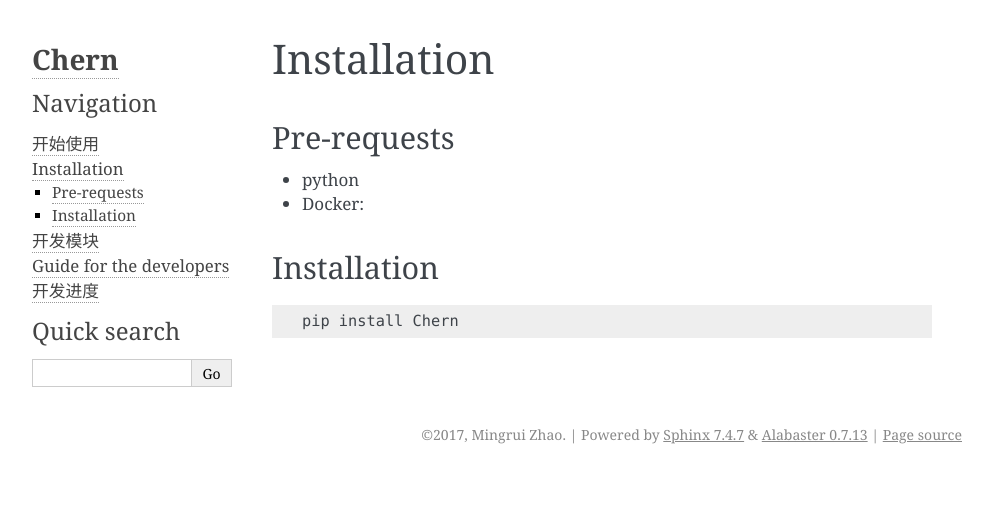
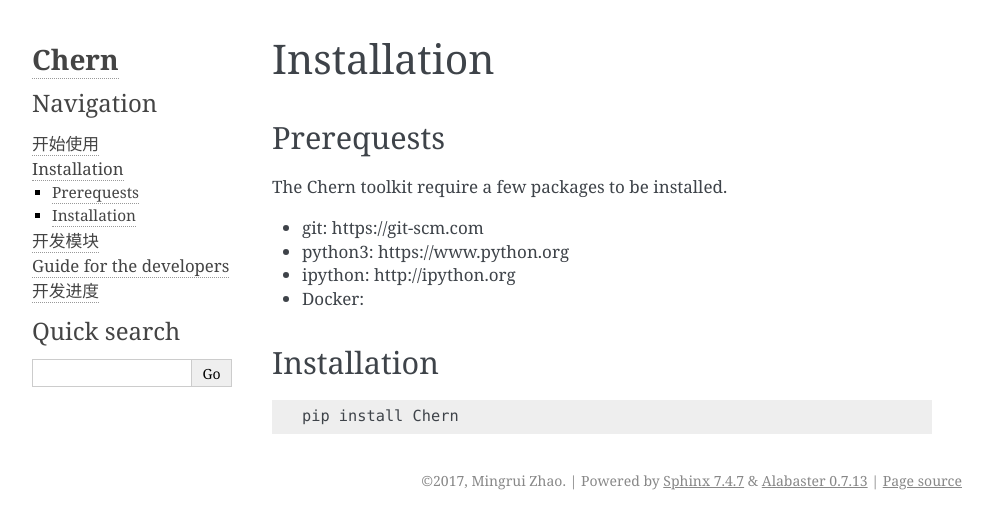
Before and after one commit to hepChern/doc-en, a Sphinx documentation site: the page built from source/installation.md, in a window 1280 px wide. Shown: the top 529 px of the page, without its empty margins (148-1141 px from the left). Built offline with Sphinx 7.4.7, drawn with Linux system fonts in a browser that asks for light colours.

Commit message:
update install and index

```diff
--- a/source/index.rst
+++ b/source/index.rst
@@ -6,6 +6,11 @@
 
 Chern documentation
 ====================
+The source code and the demo can be found in [github](https://github.com/hepChern). Welcome to contribute.
+The Chinese version of the document can be found [here](http://chern.readthedocs.io/zh_CN/latest/).
+
+Introduction
+---------
 In the data analysis, the usual case is that we should process the data using different program one by one.
 However, with the progress of the experiment, we need to contienous update the models and the parameters.
 The update usually makes our program and our data more dirty and more messeous.
--- a/source/installation.md
+++ b/source/installation.md
@@ -1,6 +1,9 @@
 # Installation
-## Pre-requests
-+ python
+## Prerequests
+The Chern toolkit require a few packages to be installed.
++ git: https://git-scm.com
++ python3: https://www.python.org
++ ipython: http://ipython.org
 + Docker:
 
 ## Installation
```
